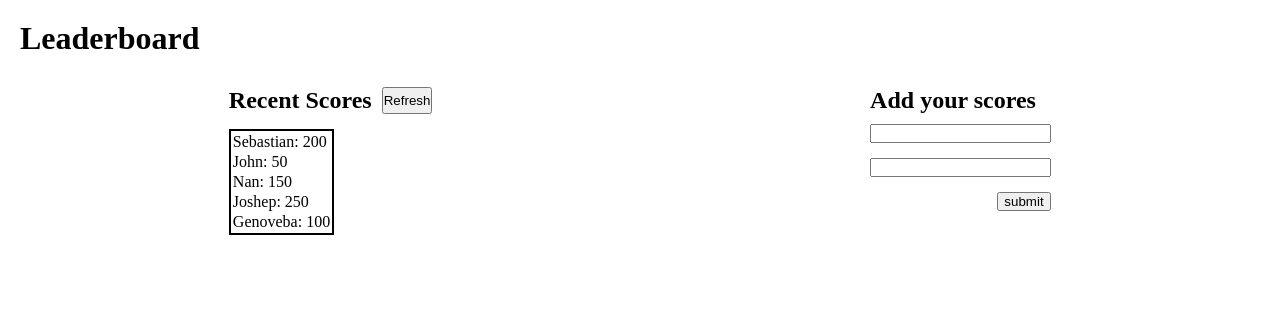
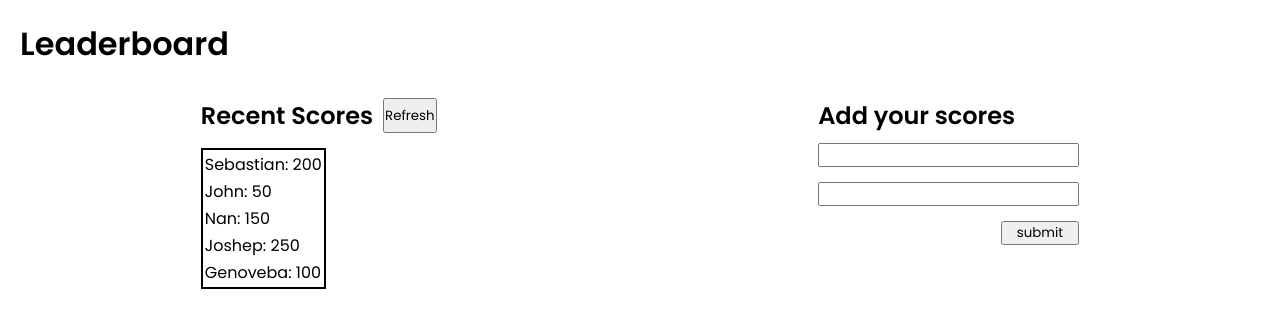
Before and after one commit to SebastianSolisFenger/leaderBoard-Proto, a website built with webpack: page src/index.html in a window 1280 px wide. Built offline with nearby package versions, Linux system fonts and the light colour scheme.

Commit message:
Add poppins font

```diff
--- a/src/style.css
+++ b/src/style.css
@@ -1,9 +1,10 @@
-/* @import url("https://fonts.googleapis.com/css2?family=Poppins:ital,wght@0,300;0,400;0,500;0,600;1,300;1,400;1,500&display=swap"); */
+@import url("https://fonts.googleapis.com/css2?family=Poppins:ital,wght@0,300;0,400;0,500;0,600;1,300;1,400;1,500&display=swap");
 
 * {
   box-sizing: border-box;
   padding: 0;
   margin: 0;
+  font-family: "Poppins", sans-serif;
 }
 
 .light-house-avoid-error {
```
Also changed, not shown: dist/main.js.
